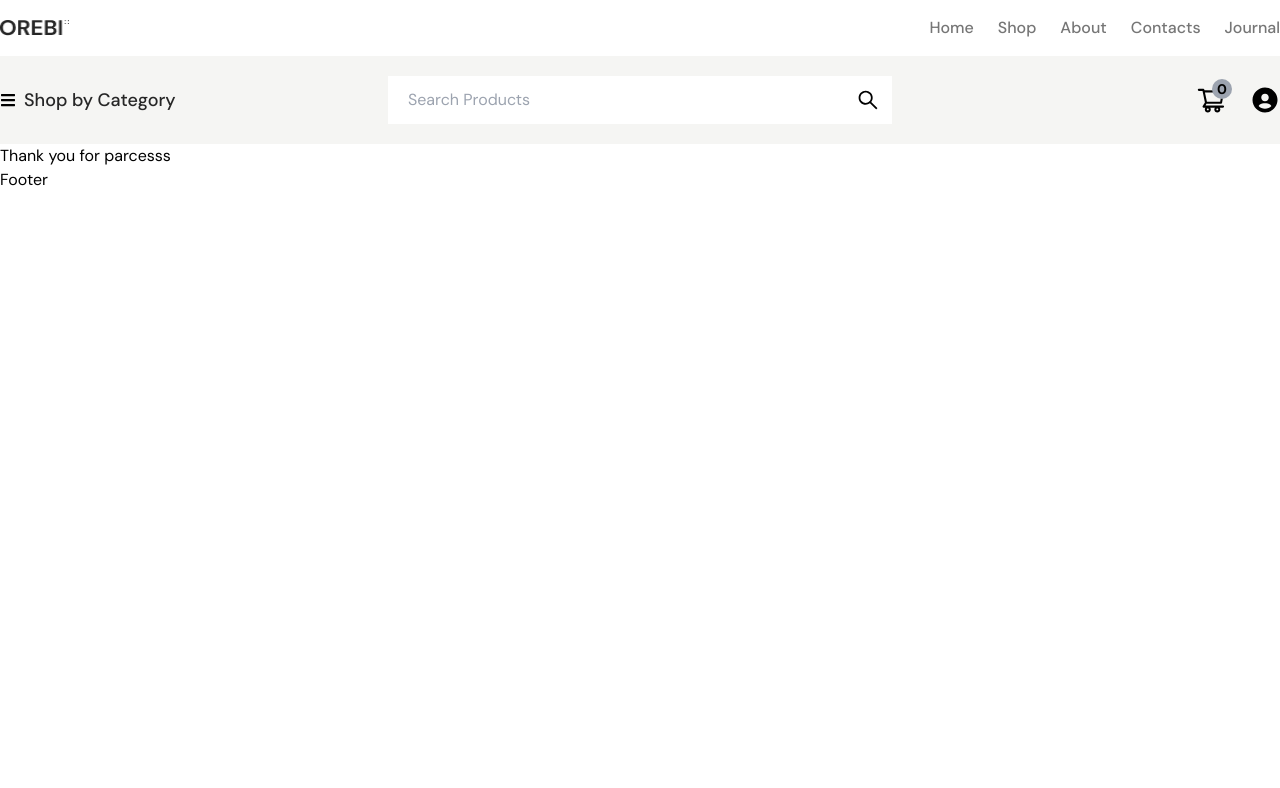
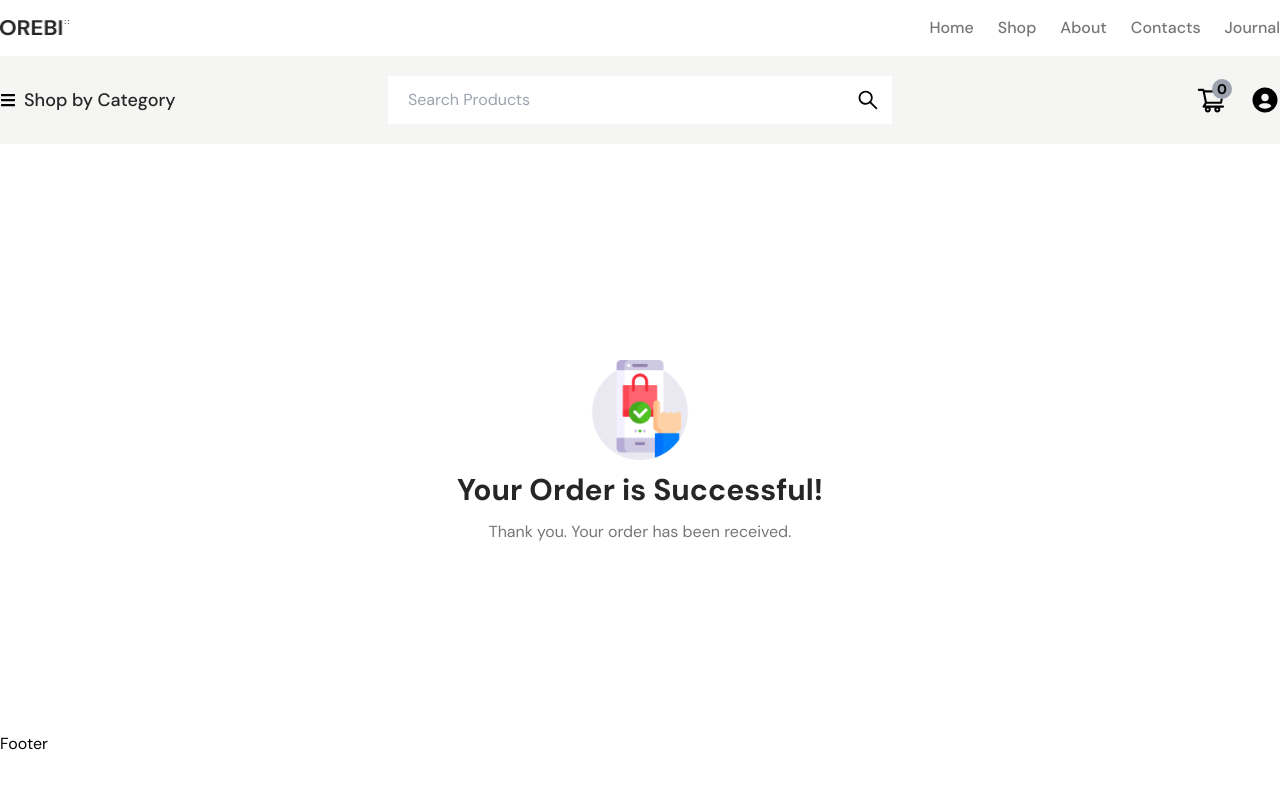
Before and after one commit to jhrasel/CodeTest2, a Next.js app: page /thankyou in a window 1280 px wide. Shown: the top 788 px of the page. Built offline with nearby package versions, Linux system fonts and the light colour scheme.

Commit message:
added thank you page

```diff
--- a/src/components/PageComponents/Cart/Cart.js
+++ b/src/components/PageComponents/Cart/Cart.js
@@ -10,6 +10,7 @@ import {
 
 import React, { useState } from "react";
 import ORInput from "@/components/Reuse/ORInput";
+import Link from "next/link";
 
 const Cart = () => {
   const {
@@ -111,9 +112,12 @@ const Cart = () => {
             </table>
 
             <div className="text-right mt-10">
-              <button className="bg-main-color py-3 px-5 text-white-color">
+              <Link
+                href="/thankyou"
+                className="bg-main-color py-3 px-5 text-white-color"
+              >
                 Proceed to Checkout
-              </button>
+              </Link>
             </div>
           </div>
         </ORContainer>
--- a/src/components/PageComponents/Thankyou/Thankyou.js
+++ b/src/components/PageComponents/Thankyou/Thankyou.js
@@ -1,9 +1,28 @@
+import ORContainer from "@/components/Reuse/ORContainer";
+import ORImage from "@/components/Reuse/ORImage";
+import { H3, P } from "@/components/Reuse/Tags";
 import React from "react";
 
 const Thankyou = () => {
   return (
     <>
-      <h2>Thank you for parcesss</h2>
+      <section className="mt-7">
+        <ORContainer>
+          <div className="flex items-center justify-center h-[70vh]">
+            <div className="text-center">
+              <ORImage
+                image="/images/thank you.png"
+                width="100"
+                height="100"
+                alt="thank-you"
+                className="m-auto"
+              />
+              <H3 h3="Your Order is Successful!" className="my-3" />
+              <P p="Thank you. Your order has been received." />
+            </div>
+          </div>
+        </ORContainer>
+      </section>
     </>
   );
 };
```
Also changed, not shown: public/images/thank you.png (added).
